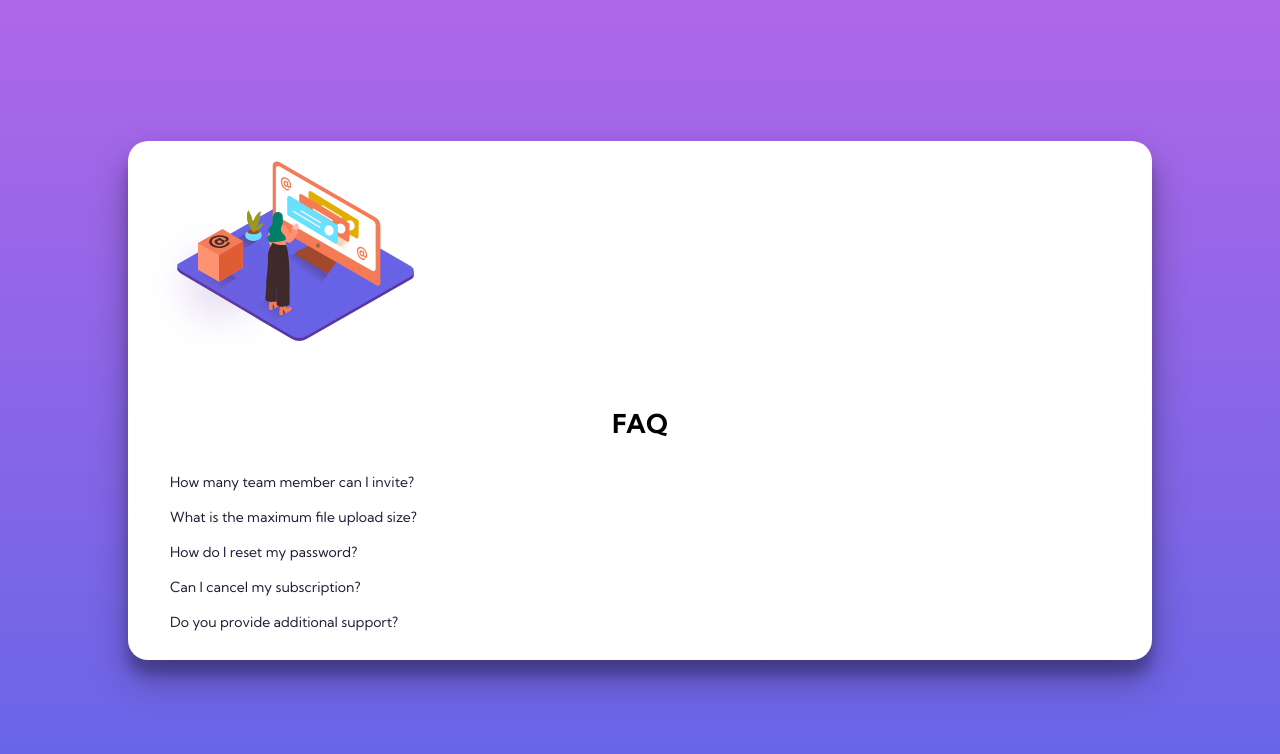
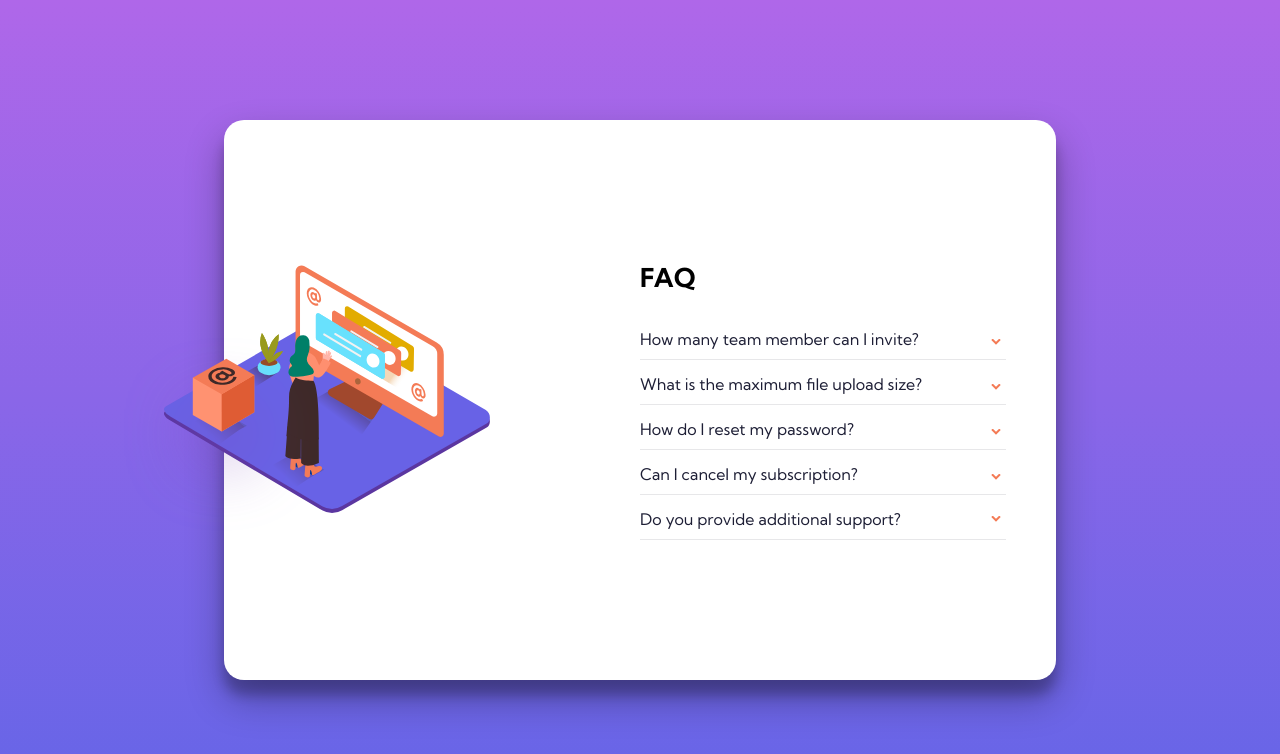
Before and after one commit to DownTheMatrix/faq-accordion-component, a website: page index.html in a window 1280 px wide. Drawn offline with Linux system fonts and the light colour scheme.

Commit message:
Update structure

```diff
--- a/index.html
+++ b/index.html
@@ -22,16 +22,19 @@
         />
       </figure>
 
+      <div class="accordion-content">
         <h1>FAQ</h1>
-
-      <div class="accordion-content">
+        <div class="accordion-wrapper">
           <input type="checkbox" id="title1" />
           <label for="title1">How many team member can I invite?</label>
 
           <div class="content">
             <p>How many team member can I invite?</p>
           </div>
+          <img class="arrow-icon" src="./images/icon-arrow-down.svg" alt="Arrow icon">
+        </div>
 
+        <div class="accordion-wrapper">
           <input type="checkbox" id="title2" />
           <label for="title2">What is the maximum file upload size?</label>
 
@@ -41,7 +44,10 @@
               "content".
             </p>
           </div>
+          <img class="arrow-icon" src="./images/icon-arrow-down.svg" alt="Arrow icon">
+        </div>
 
+        <div class="accordion-wrapper">
           <input type="checkbox" id="title3" />
           <label for="title3">How do I reset my password?</label>
 
@@ -51,7 +57,10 @@
               "content".
             </p>
           </div>
+          <img class="arrow-icon" src="./images/icon-arrow-down.svg" alt="Arrow icon">
+        </div>
 
+        <div class="accordion-wrapper">
           <input type="checkbox" id="title4" />
           <label for="title4">Can I cancel my subscription?</label>
 
@@ -61,7 +70,10 @@
               "content".
             </p>
           </div>
+          <img class="arrow-icon" src="./images/icon-arrow-down.svg" alt="Arrow icon">
+        </div>
 
+        <div class="accordion-wrapper">
           <input type="checkbox" id="title5" />
           <label for="title5">Do you provide additional support?</label>
 
@@ -71,8 +83,11 @@
               "content".
             </p>
           </div>
+          <img class="arrow-icon" src="./images/icon-arrow-down.svg" alt="Arrow icon">
+        </div>
 
       </div>
     </div>
+
   </body>
 </html>
--- a/sass/_accordion.scss
+++ b/sass/_accordion.scss
@@ -1,43 +1,80 @@
 .accordion {
   background-color: #ffffff;
-  width: 80vw;
+  width: 90vw;
   height: auto;
   position: relative;
-  padding: 2rem;
+  padding: 3rem 2rem;
   border-radius: 2rem;
   box-shadow: $main-shadow;
+  display: grid;
+  grid-template-columns: 1fr;
+
+  @media (min-width: 768px) {
+    width: 65vw;
+    min-height: 70vh;
+    height: auto;
+    grid-template-columns: repeat(2, 1fr);
+    padding: 3rem 5rem;
+    align-items: center;
+  }
 
   .accordion-illustration-wrapper {
-    margin-bottom: 5rem;
+    transform: translateY(-10rem);
+
+    @media (min-width: 768px) {
+      transform: translateY(0);
+    }
 
     .accordion-illustration {
       display: block;
       max-width: 100%;
       height: auto;
+      margin: 0 auto;
+
+      @media (min-width: 768px) {
+        width: 50rem;
+        transform: translateX(-15rem);
+      }
     }
   }
 
+  .accordion-content {
     h1 {
       font-size: 2.6rem;
       font-weight: 700;
       text-align: center;
       margin-bottom: 2.5rem;
+
+      @media (min-width: 768px) {
+        text-align: left;
+      }
+    }
+    .accordion-wrapper {
+      position: relative;
+
+      &::after {
+        content: "";
+        width: 100%;
+        position: absolute;
+        height: 0.1rem;
+        background-color: $divider-color;
       }
 
-  .accordion-content {
+      &:not(:last-child) {
+        padding-bottom: 0.5rem;
+      }
+
       input {
         display: none;
       }
 
       label {
         display: block;
-      padding: 8px 22px;
-      margin: 0 0 1px 0;
+        padding: 1rem 0;
         cursor: pointer;
-      border-radius: 3px;
         color: $text-primary-dark;
-      transition: all 0.2s ease-in-out;
-      font-size: 1.4rem;
+        transition: all 0.3s ease;
+        font-size: 1.6rem;
       }
 
       label:hover {
@@ -45,12 +82,11 @@
       }
 
       .content {
-      padding: 1rem 2.5rem;
+        padding: 1rem 0;
         margin: 0 0 1px 0;
 
         p {
-        font-size: 1.2rem;
-      }
+          font-size: 1.4rem;
         }
       }
 
@@ -61,4 +97,17 @@
       input:checked + label + .content {
         display: block;
       }
+
+      input:checked + .arrow-icon {
+        transform: rotate(180deg);
       }
+    }
+
+    .arrow-icon {
+      position: absolute;
+      right: 0;
+      top: 50%;
+      transform: translate(-50%, -50%);
+    }
+  }
+}
--- a/sass/_base.scss
+++ b/sass/_base.scss
@@ -23,4 +23,5 @@ body {
   justify-content: center;
   align-items: center;
   font-family: $font-primary;
+  padding: 5rem 0;
 }
```
Also changed, not shown: css/style.css. Lines whose indentation alone changed are shown as unchanged.
